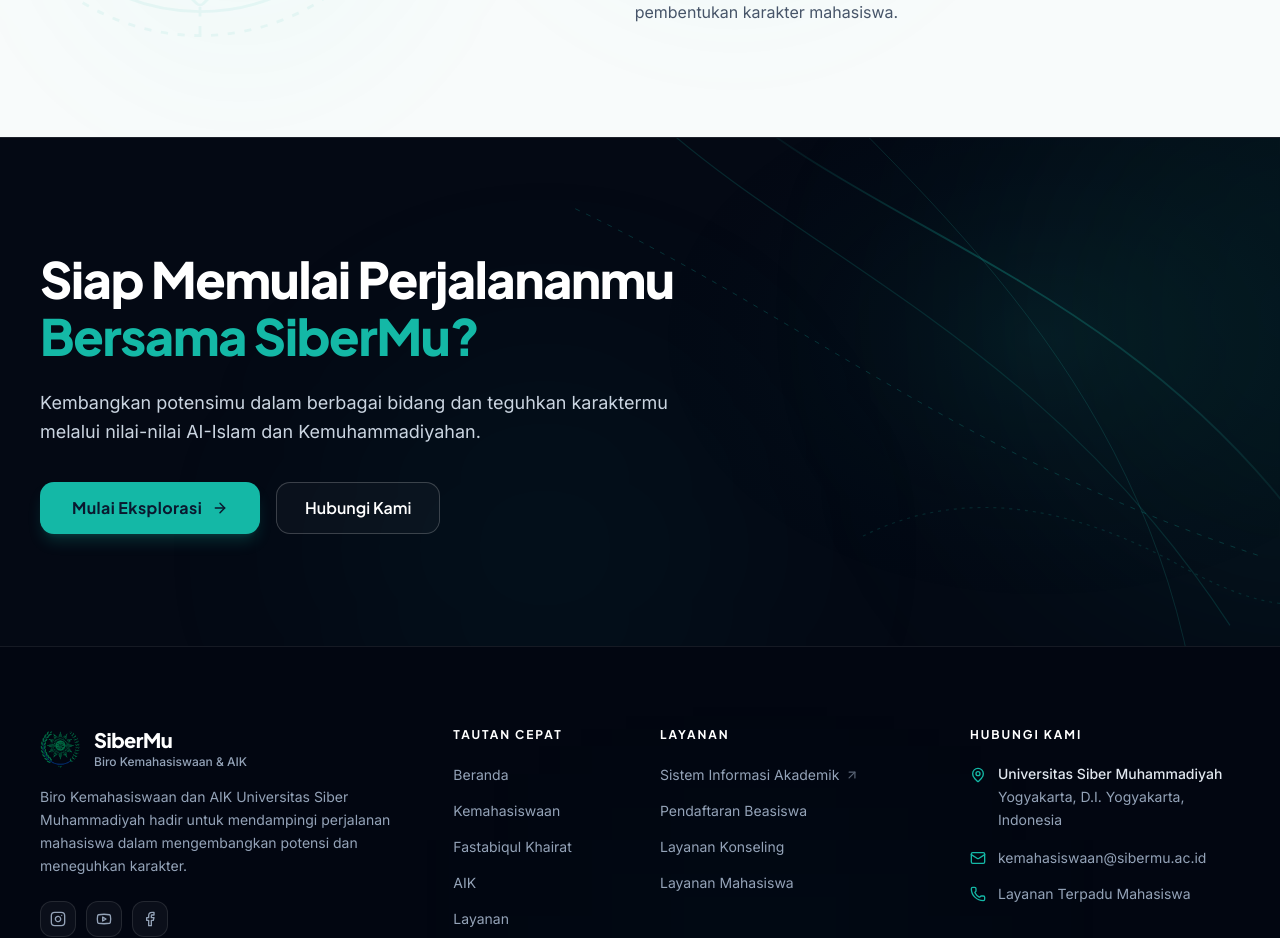
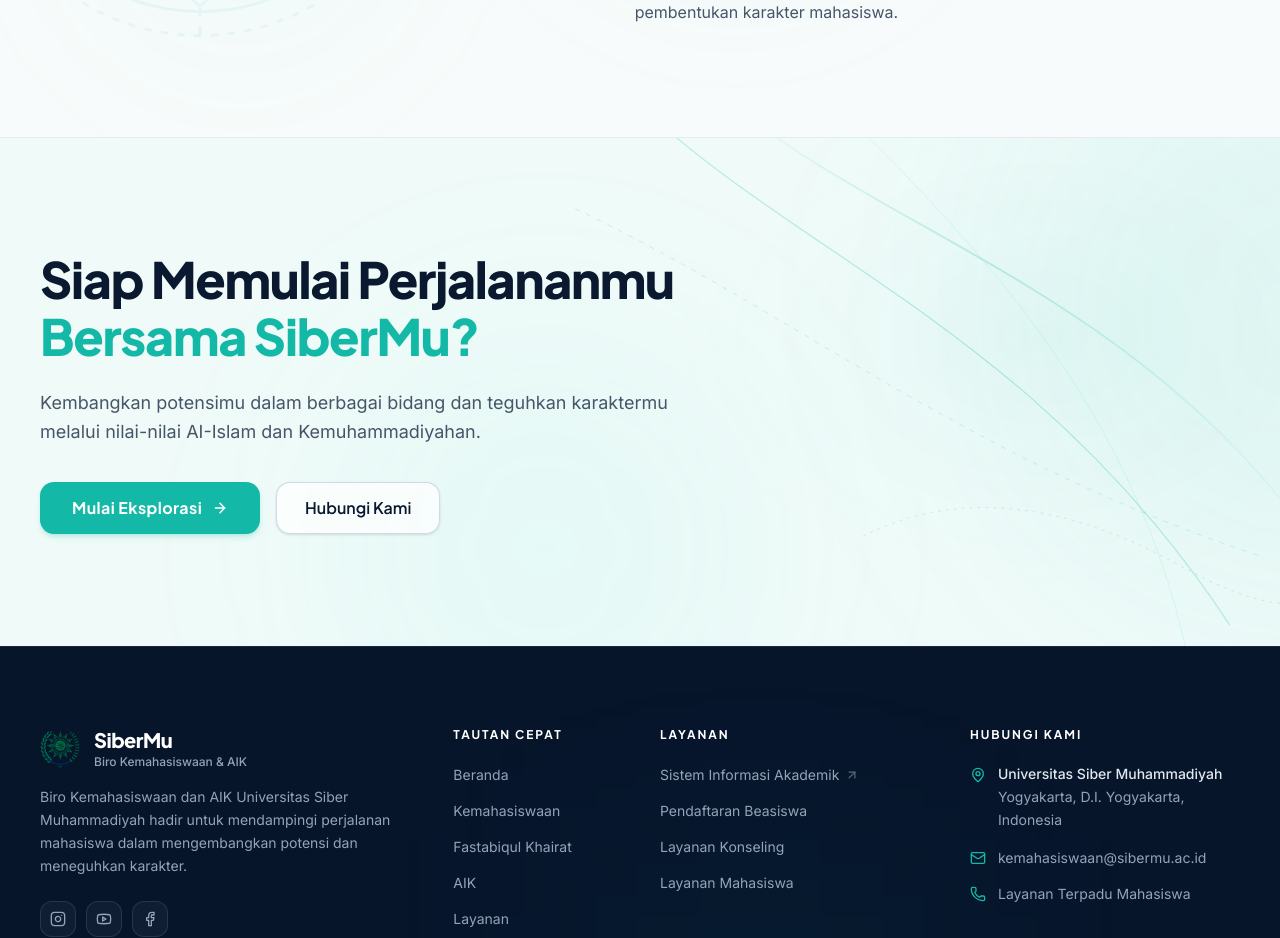
Before and after one commit to aprilliobintang284/landingpage-sibermu, a Next.js app: page / in a window 1280 px wide. Shown: the part 2780-3718 px from the top of the page. Built offline with nearby package versions, Linux system fonts and the light colour scheme.

Commit message:
feat(rhythm): implement final color and background rhythm - soft deep navy for Fastabiqul Khairat, light mint for CTA, and cohesive deep navy for Footer

```diff
--- a/app/page.tsx
+++ b/app/page.tsx
@@ -9,7 +9,7 @@
 
 export default function Home() {
   return (
-    <div className="min-h-screen flex flex-col bg-navy-950 text-slate-100 selection:bg-[#14B8A6] selection:text-white relative">
+    <div className="min-h-screen flex flex-col bg-[#F8FBFB] text-slate-800 selection:bg-[#14B8A6] selection:text-white relative">
       <Navbar />
       <main className="flex-1 flex flex-col w-full">
         <HeroSection />
--- a/components/CTASection.tsx
+++ b/components/CTASection.tsx
@@ -9,18 +9,18 @@
   return (
     <section
       id="cta"
-      className="scroll-mt-20 relative py-18 sm:py-20 md:py-24 lg:py-28 bg-[#040914] border-t border-white/10 overflow-hidden"
+      className="scroll-mt-20 relative py-18 sm:py-20 md:py-24 lg:py-28 bg-[#F0FBF9] border-t border-slate-200/80 overflow-hidden"
     >
       {/* =================================================================== */}
       {/* 1. AMBIENT TURQUOISE & MINT GLOW                                    */}
       {/* =================================================================== */}
       <div className="absolute inset-0 pointer-events-none">
-        <div className="absolute -top-1/4 -right-1/4 w-[600px] h-[600px] bg-[#14B8A6]/[0.08] blur-[130px] rounded-full" />
-        <div className="absolute -bottom-1/4 left-1/4 w-[450px] h-[450px] bg-[#14B8A6]/[0.04] blur-[100px] rounded-full" />
+        <div className="absolute -top-1/4 -right-1/4 w-[600px] h-[600px] bg-[#14B8A6]/[0.07] blur-[130px] rounded-full" />
+        <div className="absolute -bottom-1/4 left-1/4 w-[450px] h-[450px] bg-[#2DD4BF]/[0.05] blur-[100px] rounded-full" />
       </div>
 
       {/* =================================================================== */}
-      {/* 2. ABSTRACT & ORGANIC FLOWING CURVES (Inspired by Hero visual)     */}
+      {/* 2. ABSTRACT & ORGANIC FLOWING CURVES (Light Canvas Harmony)        */}
       {/* Integrated into canvas — NOT an isolated object                      */}
       {/* =================================================================== */}
       <div className="absolute right-0 top-0 bottom-0 w-full lg:w-[62%] h-full pointer-events-none overflow-hidden select-none">
@@ -33,17 +33,17 @@
           <defs>
             <linearGradient id="cta-curve-1" x1="0%" y1="0%" x2="100%" y2="100%">
               <stop offset="0%" stopColor="#14B8A6" stopOpacity="0" />
-              <stop offset="45%" stopColor="#14B8A6" stopOpacity="0.4" />
-              <stop offset="100%" stopColor="#2DD4BF" stopOpacity="0.08" />
+              <stop offset="45%" stopColor="#14B8A6" stopOpacity="0.32" />
+              <stop offset="100%" stopColor="#2DD4BF" stopOpacity="0.05" />
             </linearGradient>
             <linearGradient id="cta-curve-2" x1="0%" y1="100%" x2="100%" y2="0%">
               <stop offset="0%" stopColor="#2DD4BF" stopOpacity="0" />
-              <stop offset="40%" stopColor="#14B8A6" stopOpacity="0.28" />
-              <stop offset="100%" stopColor="#14B8A6" stopOpacity="0" />
+              <stop offset="40%" stopColor="#14B8A6" stopOpacity="0.24" />
+              <stop offset="100%" stopColor="#14B8A6" stopOpacity="0.8" />
             </linearGradient>
             <radialGradient id="cta-ambient-glow" cx="70%" cy="40%" r="50%">
-              <stop offset="0%" stopColor="#14B8A6" stopOpacity="0.1" />
-              <stop offset="100%" stopColor="#040914" stopOpacity="0" />
+              <stop offset="0%" stopColor="#14B8A6" stopOpacity="0.06" />
+              <stop offset="100%" stopColor="#F0FBF9" stopOpacity="0" />
             </radialGradient>
           </defs>
 
@@ -70,7 +70,7 @@
             stroke="#14B8A6"
             strokeWidth="1"
             strokeDasharray="5 7"
-            opacity="0.32"
+            opacity="0.25"
           />
 
           {/* Sweeping Dynamic Trajectory Curve */}
@@ -78,7 +78,7 @@
             d="M 290 -80 C 440 80, 680 270, 720 620"
             stroke="#2DD4BF"
             strokeWidth="1"
-            opacity="0.2"
+            opacity="0.18"
           />
 
           {/* Gentle Floating Wave Curve */}
@@ -87,7 +87,7 @@
             stroke="#14B8A6"
             strokeWidth="1.2"
             strokeDasharray="3 5"
-            opacity="0.22"
+            opacity="0.2"
           />
         </svg>
       </div>
@@ -102,7 +102,7 @@
             whileInView={{ opacity: 1, y: 0 }}
             viewport={{ once: true }}
             transition={{ duration: 0.55 }}
-            className="font-heading font-extrabold text-3xl sm:text-4xl md:text-5xl lg:text-[50px] text-white tracking-tight leading-[1.14] mb-5 sm:mb-6"
+            className="font-heading font-extrabold text-3xl sm:text-4xl md:text-5xl lg:text-[50px] text-[#0A192F] tracking-tight leading-[1.14] mb-5 sm:mb-6"
           >
             Siap Memulai Perjalananmu{" "}
             <span className="text-[#14B8A6]">Bersama SiberMu?</span>
@@ -113,7 +113,7 @@
             whileInView={{ opacity: 1, y: 0 }}
             viewport={{ once: true }}
             transition={{ duration: 0.55, delay: 0.1 }}
-            className="text-slate-300 text-base sm:text-lg leading-relaxed max-w-2xl mb-8 sm:mb-9"
+            className="text-slate-600 text-base sm:text-lg leading-relaxed max-w-2xl mb-8 sm:mb-9"
           >
             Kembangkan potensimu dalam berbagai bidang dan teguhkan karaktermu
             melalui nilai-nilai AI-Islam dan Kemuhammadiyahan.
@@ -128,7 +128,7 @@
           >
             <Link
               href="#kemahasiswaan"
-              className="inline-flex items-center justify-center gap-2.5 h-[52px] px-8 rounded-[14px] bg-[#14B8A6] text-[#0A192F] font-heading font-bold text-sm sm:text-base tracking-wide shadow-lg shadow-[#14B8A6]/20 hover:bg-[#0D9488] hover:text-white hover:-translate-y-0.5 active:translate-y-0 transition-all duration-200"
+              className="inline-flex items-center justify-center gap-2.5 h-[52px] px-8 rounded-[14px] bg-[#14B8A6] text-white font-heading font-bold text-sm sm:text-base tracking-wide shadow-md shadow-[#14B8A6]/20 hover:bg-[#0D9488] hover:shadow-lg hover:shadow-[#14B8A6]/30 hover:-translate-y-0.5 active:translate-y-0 transition-all duration-200"
             >
               <span>Mulai Eksplorasi</span>
               <ArrowRight className="w-4 h-4 stroke-[2.2]" />
@@ -138,7 +138,7 @@
               href="https://sibermu.ac.id"
               target="_blank"
               rel="noopener noreferrer"
-              className="inline-flex items-center justify-center gap-2 h-[52px] px-7 rounded-[14px] border border-white/20 bg-white/[0.03] text-white font-heading font-semibold text-sm sm:text-base hover:border-[#14B8A6] hover:text-[#14B8A6] hover:bg-[#14B8A6]/[0.05] transition-all duration-200"
+              className="inline-flex items-center justify-center gap-2 h-[52px] px-7 rounded-[14px] border border-slate-300/90 bg-white/70 hover:bg-white text-[#0A192F] font-heading font-semibold text-sm sm:text-base hover:border-[#14B8A6] hover:text-[#14B8A6] shadow-sm transition-all duration-200"
             >
               <span>Hubungi Kami</span>
             </Link>
--- a/components/FastabiqulKhairat.tsx
+++ b/components/FastabiqulKhairat.tsx
@@ -14,14 +14,14 @@
   return (
     <section
       id="fastabiqul-khairat"
-      className="scroll-mt-24 relative -mt-12 sm:-mt-16 md:-mt-20 z-20 pt-12 pb-12 sm:pt-14 sm:pb-14 md:pt-16 md:pb-16 bg-gradient-to-b from-[#09162C] via-[#060E1D] to-[#040914] rounded-t-[36px] sm:rounded-t-[48px] md:rounded-t-[60px] border-t border-[#14B8A6]/25 shadow-[0_-12px_35px_rgba(4,9,20,0.16)] overflow-hidden flex flex-col items-center justify-center text-center"
+      className="scroll-mt-24 relative -mt-12 sm:-mt-16 md:-mt-20 z-20 pt-12 pb-12 sm:pt-14 sm:pb-14 md:pt-16 md:pb-16 bg-gradient-to-b from-[#0E2445] via-[#0B1E3B] to-[#091A33] rounded-t-[36px] sm:rounded-t-[48px] md:rounded-t-[60px] border-t border-[#14B8A6]/30 shadow-[0_-10px_30px_rgba(11,30,59,0.12)] overflow-hidden flex flex-col items-center justify-center text-center"
     >
-      {/* Subtle turquoise glow near the top transition boundary */}
+      {/* Subtle turquoise ambient glow with teal undertone */}
       <div
         className="absolute inset-0 pointer-events-none z-0"
         style={{
           background:
-            "radial-gradient(ellipse 65% 50% at 30% 0%, rgba(20, 184, 166, 0.15), transparent 70%), radial-gradient(ellipse 45% 35% at 75% 100%, rgba(15, 159, 145, 0.06), transparent 65%)",
+            "radial-gradient(ellipse 65% 50% at 30% 0%, rgba(20, 184, 166, 0.18), transparent 70%), radial-gradient(ellipse 55% 40% at 75% 100%, rgba(45, 212, 191, 0.09), transparent 65%)",
         }}
       />
 
--- a/components/Footer.tsx
+++ b/components/Footer.tsx
@@ -5,9 +5,9 @@
 
 export default function Footer() {
   return (
-    <footer className="relative bg-[#020611] text-slate-400 text-sm border-t border-white/[0.08] overflow-hidden">
+    <footer className="relative bg-[#07152B] text-slate-400 text-sm border-t border-white/[0.08] overflow-hidden">
       {/* Subtle Ambient Mint Light at Bottom */}
-      <div className="absolute bottom-0 right-1/4 w-[400px] h-[250px] bg-[#14B8A6]/[0.025] blur-[100px] pointer-events-none" />
+      <div className="absolute bottom-0 right-1/4 w-[400px] h-[250px] bg-[#14B8A6]/[0.035] blur-[100px] pointer-events-none" />
 
       <div className="max-w-7xl mx-auto px-5 sm:px-8 lg:px-10 pt-16 sm:pt-20 pb-12 relative z-10">
         {/* ================================================================= */}
```
